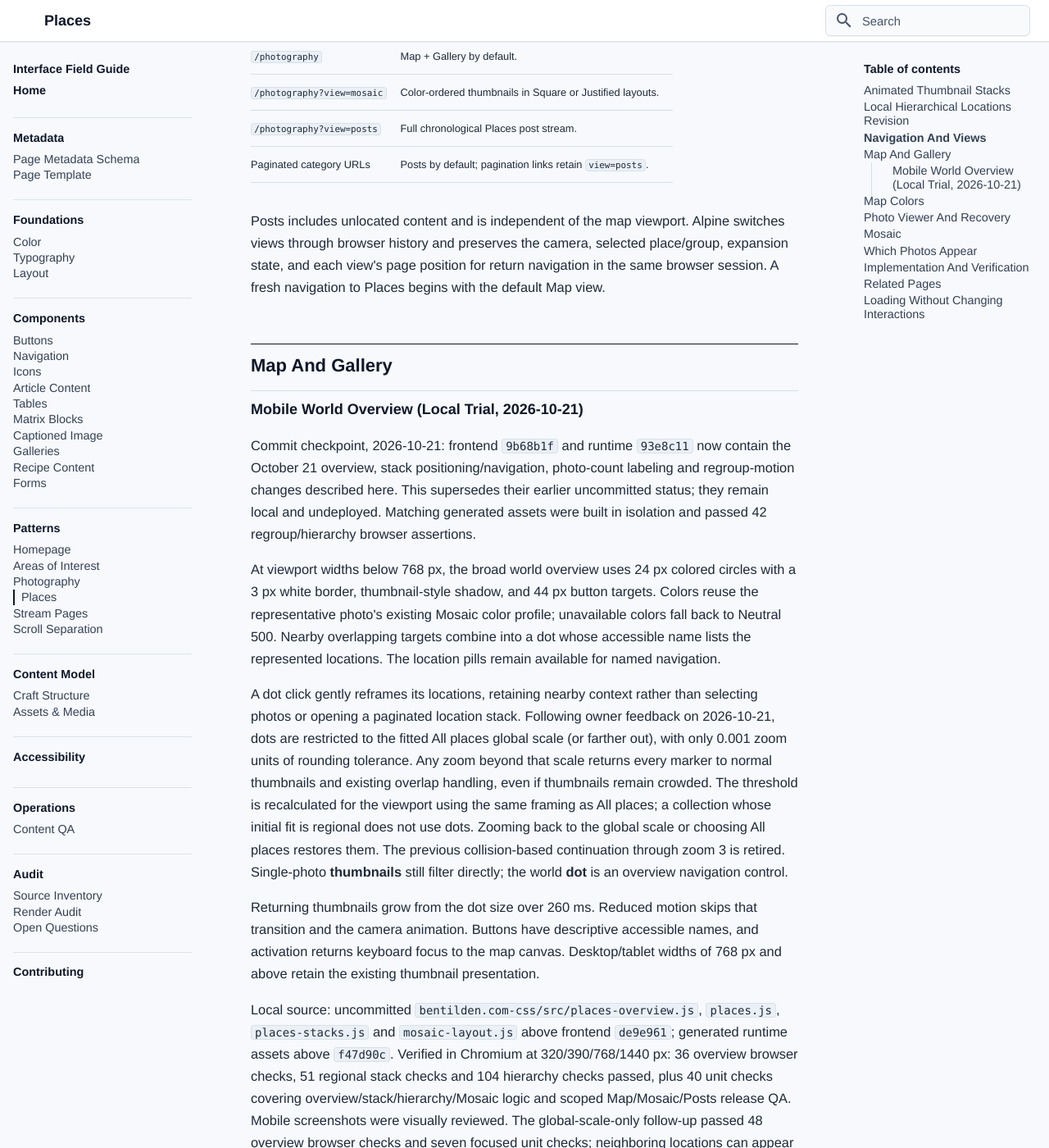
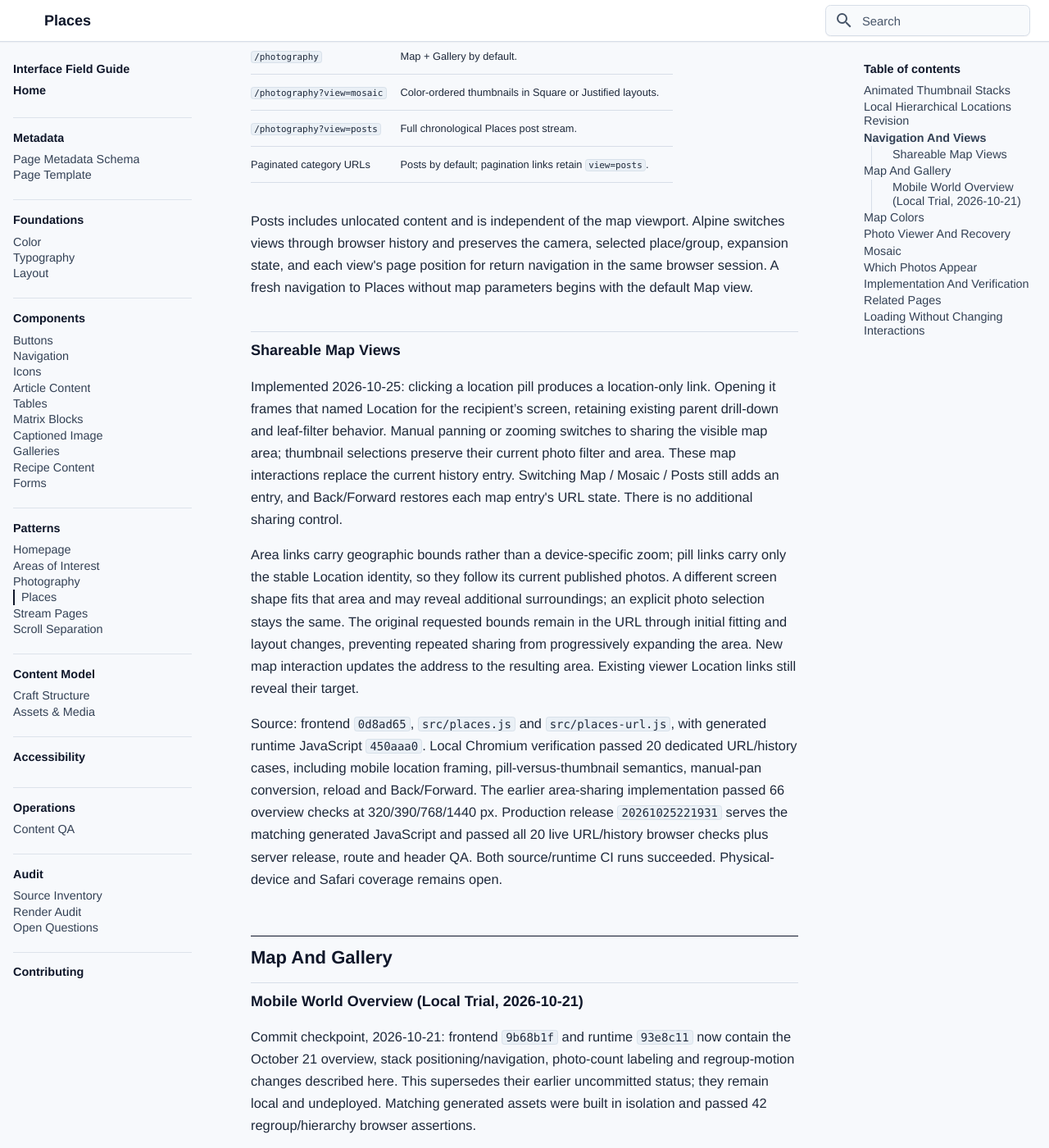
Before and after one commit to bentilden/Design-System, an MkDocs documentation site: the page built from docs/patterns/places.md, in a window 1280 px wide and 1400 px high, scrolled down 8781 px. Shown: the whole window at 82% size. Built offline with MkDocs 1.6.1 and Material for MkDocs 9.7.7, drawn with Linux system fonts in a browser that asks for light colours; some web fonts are replaced.

Commit message:
Document shareable location and map-area links in production

```diff
--- a/docs/patterns/places.md
+++ b/docs/patterns/places.md
@@ -128,7 +128,15 @@ Later hover correction, 2026-09-28: the user explicitly chose Slate 200 for inac
 | `/photography?view=posts` | Full chronological Places post stream. |
 | Paginated category URLs | Posts by default; pagination links retain `view=posts`. |
 
-Posts includes unlocated content and is independent of the map viewport. Alpine switches views through browser history and preserves the camera, selected place/group, expansion state, and each view's page position for return navigation in the same browser session. A fresh navigation to Places begins with the default Map view.
+Posts includes unlocated content and is independent of the map viewport. Alpine switches views through browser history and preserves the camera, selected place/group, expansion state, and each view's page position for return navigation in the same browser session. A fresh navigation to Places without map parameters begins with the default Map view.
+
+### Shareable Map Views
+
+Implemented 2026-10-25: clicking a location pill produces a location-only link. Opening it frames that named Location for the recipient’s screen, retaining existing parent drill-down and leaf-filter behavior. Manual panning or zooming switches to sharing the visible map area; thumbnail selections preserve their current photo filter and area. These map interactions replace the current history entry. Switching Map / Mosaic / Posts still adds an entry, and Back/Forward restores each map entry's URL state. There is no additional sharing control.
+
+Area links carry geographic bounds rather than a device-specific zoom; pill links carry only the stable Location identity, so they follow its current published photos. A different screen shape fits that area and may reveal additional surroundings; an explicit photo selection stays the same. The original requested bounds remain in the URL through initial fitting and layout changes, preventing repeated sharing from progressively expanding the area. New map interaction updates the address to the resulting area. Existing viewer Location links still reveal their target.
+
+Source: frontend `0d8ad65`, `src/places.js` and `src/places-url.js`, with generated runtime JavaScript `450aaa0`. Local Chromium verification passed 20 dedicated URL/history cases, including mobile location framing, pill-versus-thumbnail semantics, manual-pan conversion, reload and Back/Forward. The earlier area-sharing implementation passed 66 overview checks at 320/390/768/1440 px. Production release `20261025221931` serves the matching generated JavaScript and passed all 20 live URL/history browser checks plus server release, route and header QA. Both source/runtime CI runs succeeded. Physical-device and Safari coverage remains open.
 
 ## Map And Gallery
 
```
